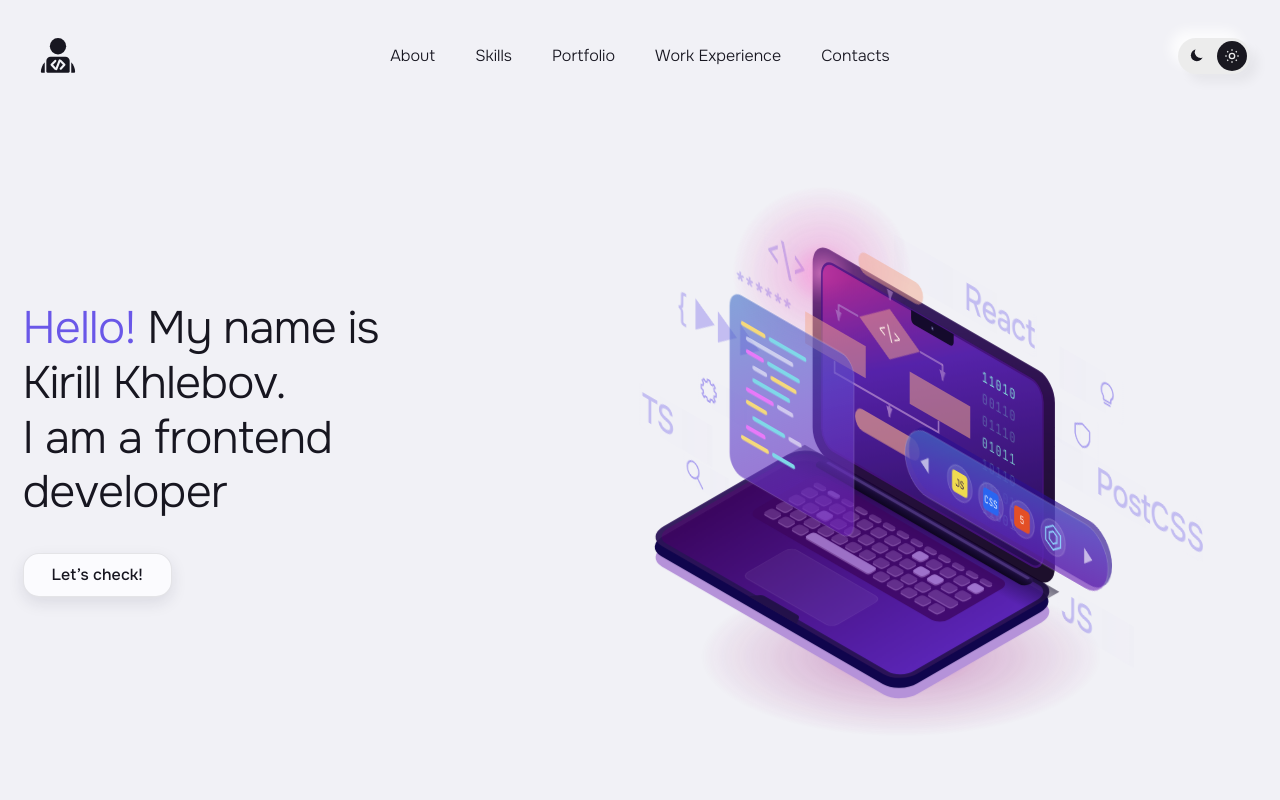
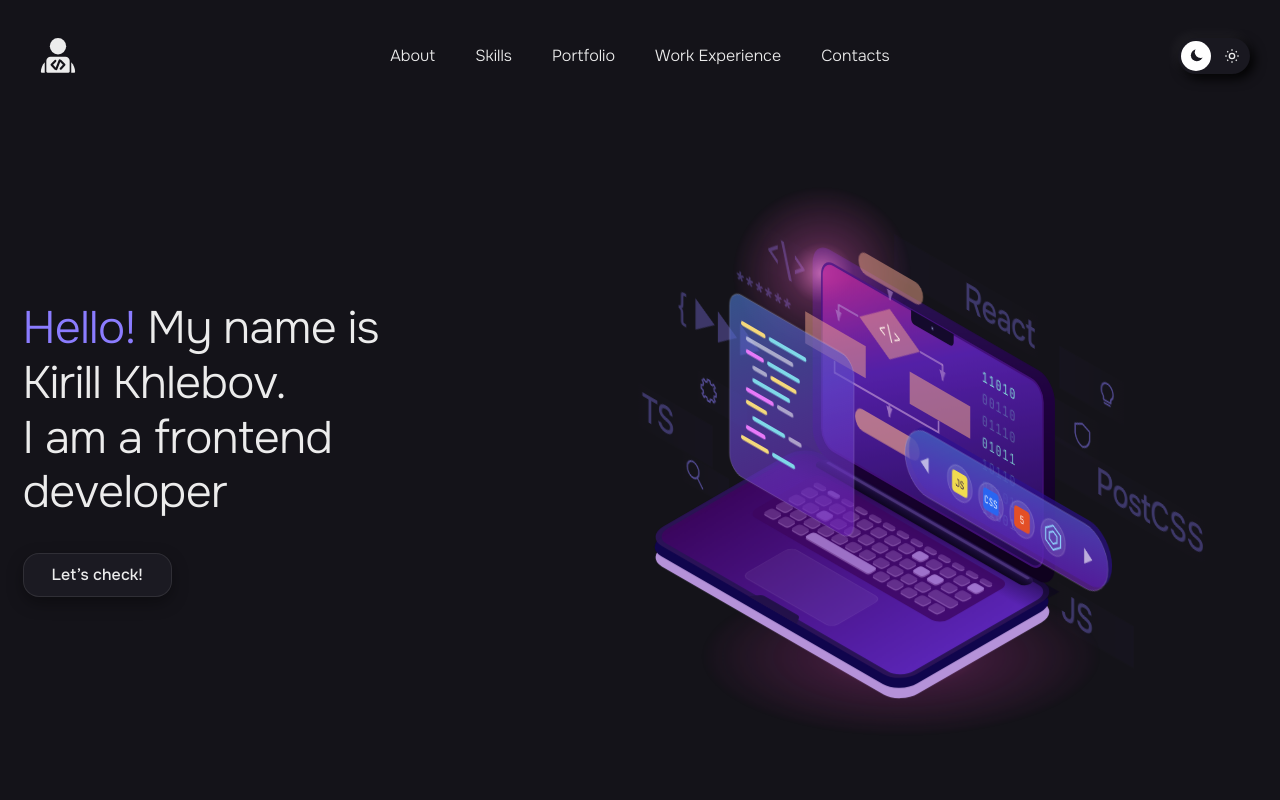
Before and after one commit to HkirillV/HkirillV.github.io, a React (Vite) app: page / in a window 1280 px wide. Shown: the top 800 px of the page. Built offline with nearby package versions, Linux system fonts and the light colour scheme.

Commit message:
style: match the reference switcher

```diff
--- a/index.html
+++ b/index.html
@@ -29,8 +29,7 @@
     <script>
       try {
         var stored = localStorage.getItem('kh-theme')
-        var theme =
-          stored ?? (matchMedia('(prefers-color-scheme: light)').matches ? 'light' : 'dark')
+        var theme = stored ?? 'dark'
         document.documentElement.dataset.theme = theme
         document.documentElement.classList.add('js')
       } catch (e) {
--- a/src/app/styles/tokens.css
+++ b/src/app/styles/tokens.css
@@ -89,6 +89,7 @@
 
   --colorSwitcherTrack: #191820;
   --colorSwitcherThumb: #fff;
+  --colorSwitcherIcon: #191820;
   --shadowSwitcher: -4px -4px 12px rgb(255 255 255 / 5%), 4px 4px 12px rgb(0 0 0 / 100%);
   --shadowControl: 0 6px 16px rgb(0 0 0 / 34%);
   --shadowControlHover: 0 8px 20px rgb(0 0 0 / 44%);
@@ -113,7 +114,8 @@
 
   --shadowHeader: 0 4px 14px rgb(31 29 56 / 6%);
   --colorSwitcherTrack: #ececec;
-  --colorSwitcherThumb: #191820;
+  --colorSwitcherThumb: #fff;
+  --colorSwitcherIcon: #191820;
   --shadowSwitcher: -8px -8px 12px rgb(255 255 255 / 80%), 8px 8px 12px rgb(0 0 0 / 5%);
   --shadowControl: 0 6px 16px rgb(31 29 56 / 10%);
   --shadowControlHover: 0 8px 20px rgb(31 29 56 / 14%);
--- a/src/widgets/header/ui/ThemeSwitcher.module.css
+++ b/src/widgets/header/ui/ThemeSwitcher.module.css
@@ -63,5 +63,5 @@
 }
 
 .switcher .iconOnThumb {
-  color: var(--colorSwitcherTrack);
+  color: var(--colorSwitcherIcon);
 }
```
Also changed, not shown: 1 other file (tests, documents, lock files or other folders).
